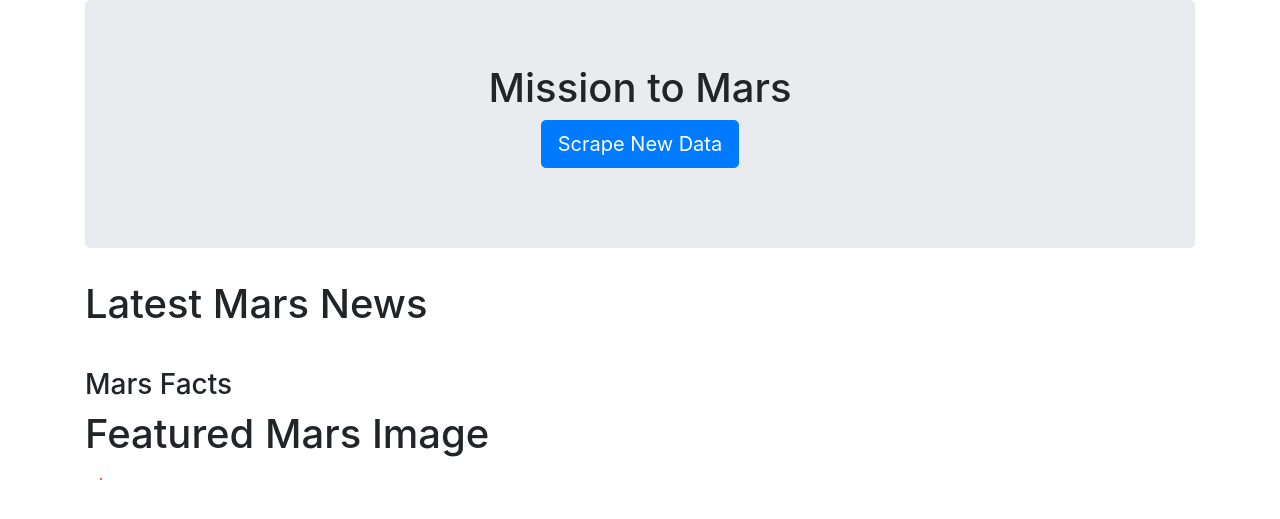
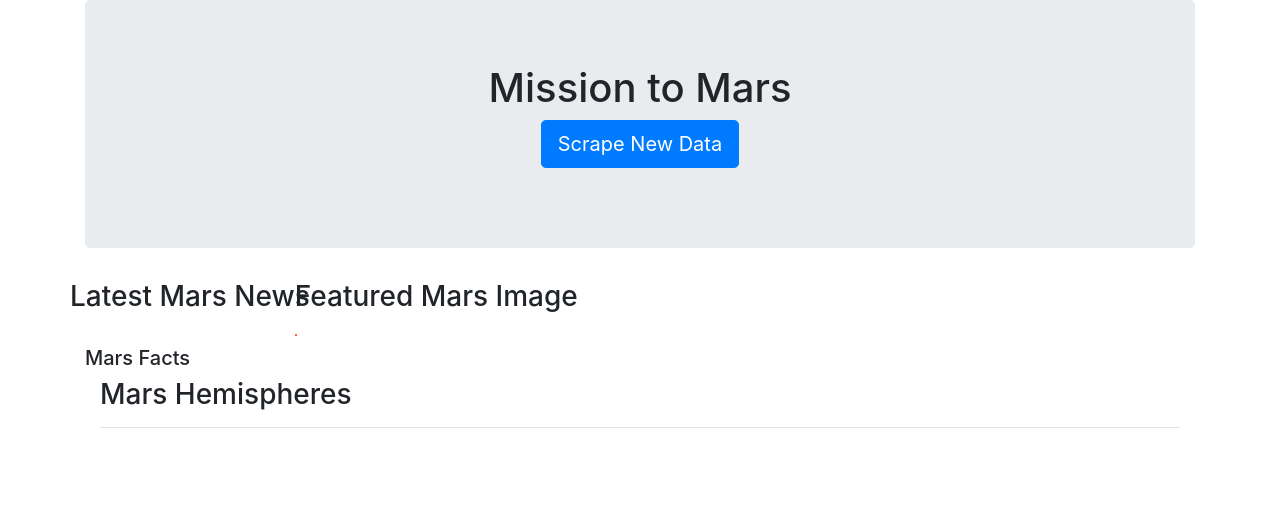
Before and after one commit to gpivaro/web-scraping-challenge, a Flask app: page / in a window 1280 px wide. Shown: the top 519 px of the page. Run offline with Flask 2, Linux system fonts and the light colour scheme; data that the repository does not hold is empty; some libraries are stand-ins or nearby versions.

Commit message:
ScreenShots

```diff
--- a/templates/index.html
+++ b/templates/index.html
@@ -14,43 +14,53 @@
             <h1>Mission to Mars</h1>
             <p><a class="btn btn-primary btn-lg" href="/scrape" role="button">Scrape New Data</a></p>
         </div>
-
-
-
-        <div class="row" id="craiglist-listings">
-            <div class="col">
-                <h1>Latest Mars News</h1>
-                <h5>{{ data_db.Title }}</h5>
+    </div>
+    <!-- Main -->
+    <div class="container">
+        <div class="row">
+            <h3>Latest Mars News</h3>
+            <div class="row">
+                <h6>{{ data_db.Title }}</h6>
                 <p>{{ data_db.Paragraph }}</p>
-                <br />
-
-
-
-
-
-
+            </div>
+            <div class="col-lg-8 summary">
+                <h3>Featured Mars Image</h3>
+                <img class="img-fluid" src="{{ data_db.ImageURL }}" style="width:100%">
+            </div>
+            <div class="col-lg-4 visualization">
                 <div class=“container col-lg-4 col-md-4 “>
-                    <h3 style=“margin-top: 10px;“>Mars Facts</h3>
+                    <h5 style=“margin-top: 10px;“>Mars Facts</h5>
                     <div style=“max-width: 450px; max-height: 100px; font-size: 15px; margin-bottom: 50px;” class=“table
                         table-striped”>
                         {{ data_db.TableHTML|safe}}
                     </div>
                 </div>
-
-
-                <h1>Featured Mars Image</h1>
-                <div class="col-md-8">
-                    <img src="{{ data_db.ImageURL }}">
+            </div>
+        </div>
+    </div>
+    <!-- Main -->
+    <div class="container">
+        <div class="row">
+            <div class="col">
+                <div class="col visualization">
+                    <article>
+                        <h3>Mars Hemispheres</h3>
+                        <hr>
+                        <!-- <div class="borderbox"> -->
+                        <div class="container">
+                            {% for data in data_db.ListImages %}
+                            <div class="row">
+                                <div class="col">
+                                    <img class="img-fluid" src="{{ data.img_url }}" style="width:100%">
+                                    <br /><br />
+                                    <p>{{data.title}}</p>
+                                    <br />
+                                </div>
+                            </div>
+                            {% endfor %}
+                        </div>
+                    </article>
                 </div>
-
-
-
-
-                {% for data in data_db.ListImages %}
-                <img src="{{ data.img_url }}">
-                <p>{{data.title}}</p>
-                {% endfor %}
-
             </div>
         </div>
     </div>
```
Also changed, not shown: scrape_mars.py (+2 -30 lines), App_View_1.png (added), App_View_2.png (added), App_View_3.png (added), 1 other file.
